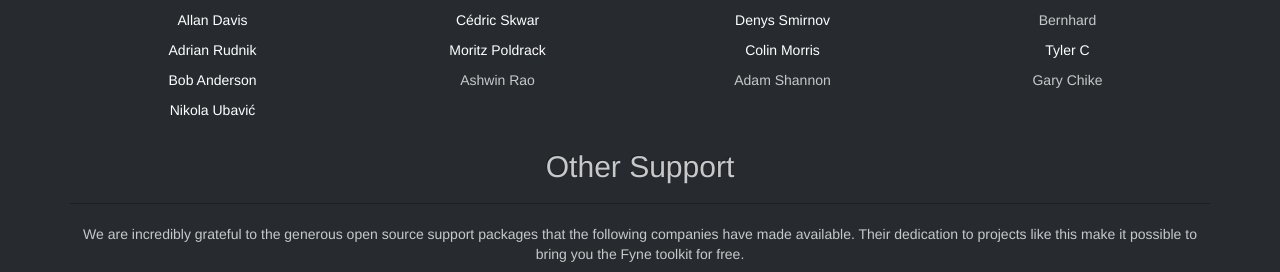
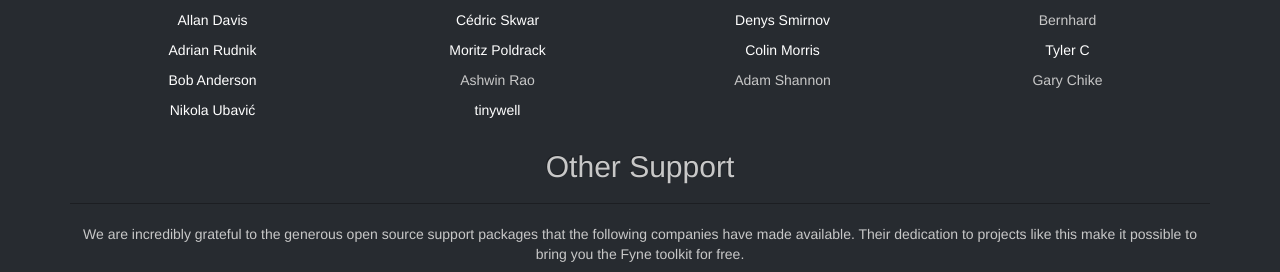
Before and after one commit to fyne-io/fyne-io.github.io, a Jekyll site: the page built from sponsor/index.md, in a window 1280 px wide and 900 px high, scrolled down 943 px. Shown: the part 158-430 px from the top of the window. Built offline with Jekyll 4.4.1, drawn with Linux system fonts in a browser that asks for light colours.

Commit message:
Add new sponsor

```diff
--- a/sponsor/index.md
+++ b/sponsor/index.md
@@ -231,6 +231,7 @@
 [Nikola Ubavić](https://github.com/ubavic)
 </div>
 <div class="col-lg-3 text-center" markdown="1">
+[tinywell](https://github.com/tinywell)
 </div>
 <div class="col-lg-3 text-center" markdown="1">
 </div>
```
